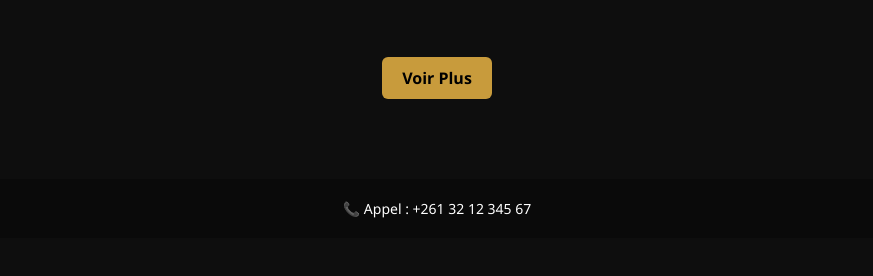
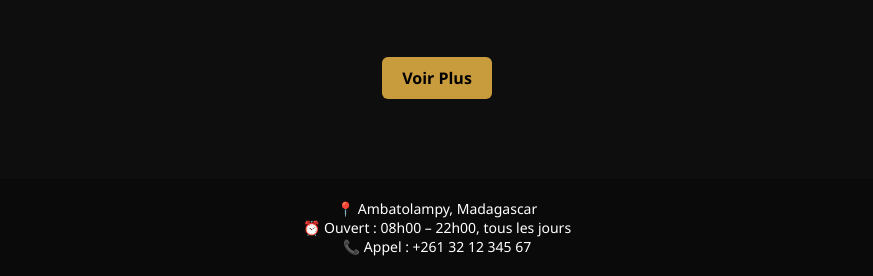
Before and after one commit to SarobidyNiaina/SarobidyNiaina.github.io, a plain HTML site: page index.html in a window 1280 px wide. Shown: the part 1492-1768 px from the top of the page, without its empty margins (203-1076 px from the left). Before the commit the page ends 1730 px from the top, so only its background shows below. Drawn offline with Linux system fonts and the light colour scheme.

Commit message:
Update footer with location and opening hours
Added location and opening hours to the footer.

```diff
--- a/index.html
+++ b/index.html
@@ -27,6 +27,7 @@
         <p>Découvrez nos plats délicieux et raffinés.</p>
         <a href="#" class="btn btn-main">Voir le Menu</a>
     </div>
+
 </header>
 
 <section class="features">
@@ -75,6 +76,8 @@
 </section>
 
 <footer>
+	<p>📍 Ambatolampy, Madagascar</p>
+    <p>⏰ Ouvert : 08h00 – 22h00, tous les jours</p>
     <p>📞 Appel : +261 32 12 345 67</p>
 </footer>
 
```
